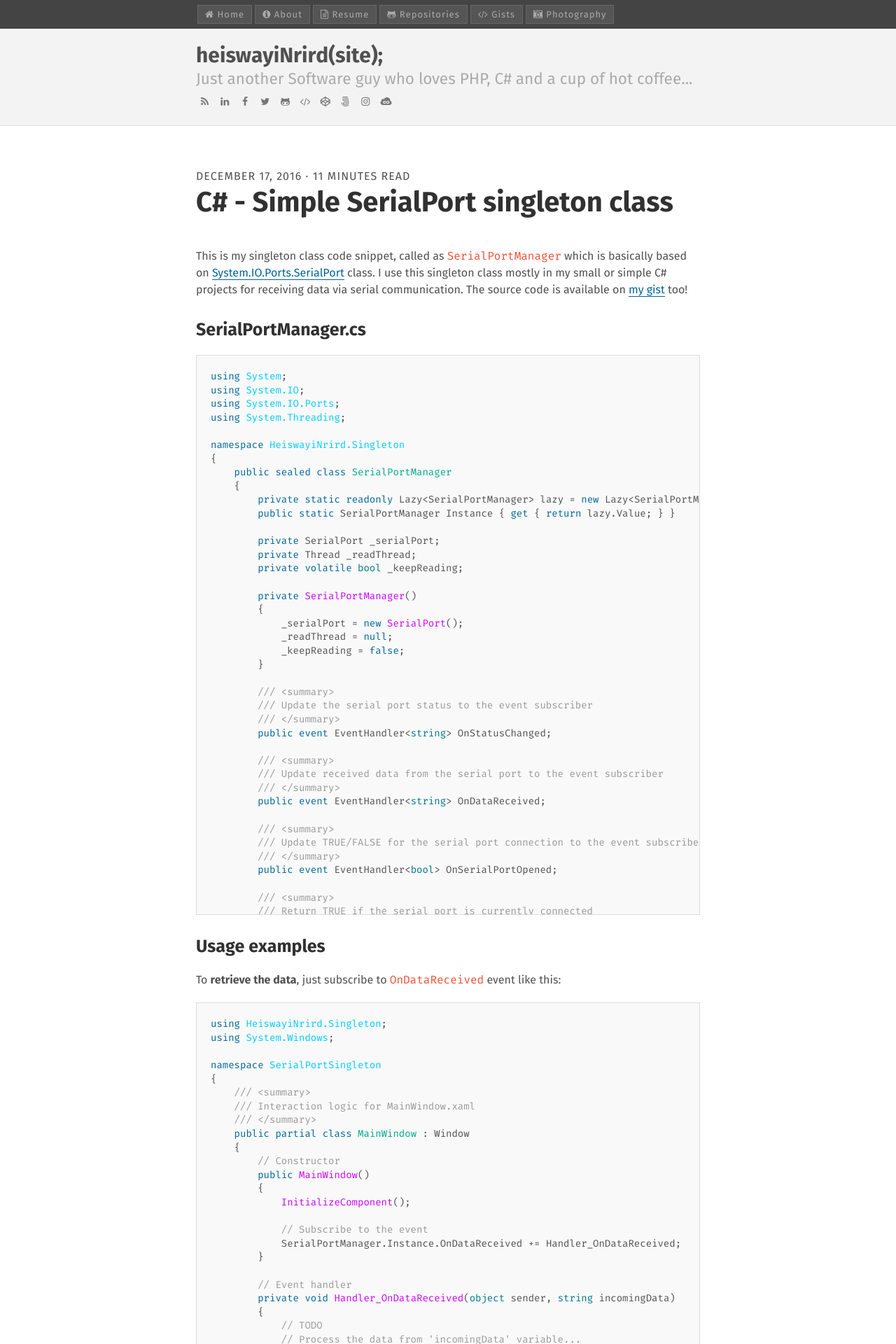
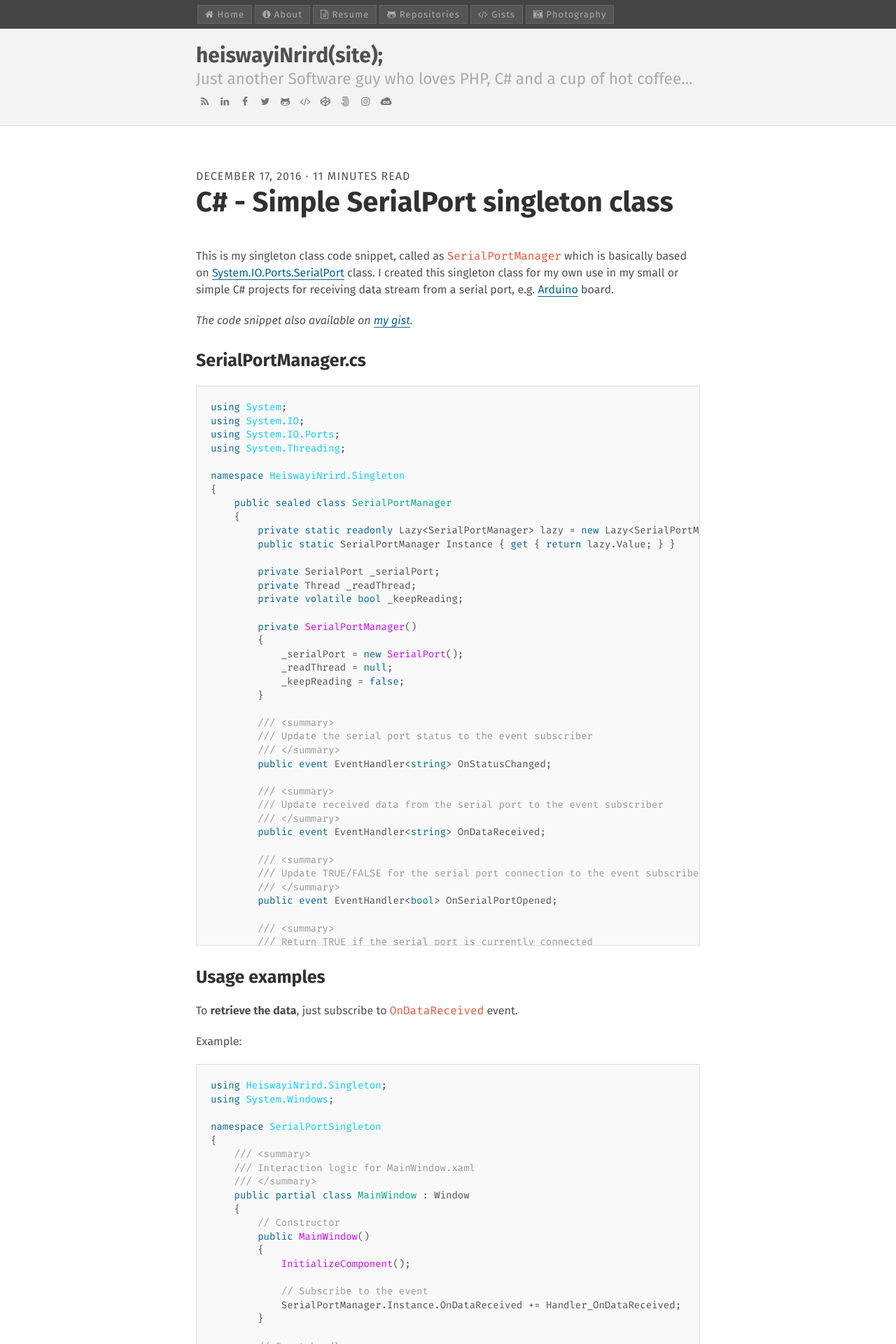
Before and after one commit to GangYang2012/heiswayi.github.io, a Jekyll site: the page built from _posts/2016-12-17-csharp-simple-serialport-singleton-class.md, in a window 1280 px wide. Shown: the top 1920 px of the page at 70% size. Built offline with Jekyll 4.4.1, drawn with Linux system fonts in a browser that asks for light colours; some of the changed text lies outside the part shown.

Commit message:
Revise a post

````diff
--- a/_posts/2016-12-17-csharp-simple-serialport-singleton-class.md
+++ b/_posts/2016-12-17-csharp-simple-serialport-singleton-class.md
@@ -6,7 +6,9 @@ keywords: c# programming, singleton design pattern, serial port, serial communic
 tags: [CSharp, SerialPort]
 ---
 
-This is my singleton class code snippet, called as `SerialPortManager` which is basically based on [System.IO.Ports.SerialPort](https://msdn.microsoft.com/en-us/library/system.io.ports.serialport(v=vs.110).aspx) class. I use this singleton class mostly in my small or simple C# projects for receiving data via serial communication. The source code is available on [my gist](https://gist.github.com/heiswayi/80eda1a6905ba4edee8bd21a45f3a22d) too!
+This is my singleton class code snippet, called as `SerialPortManager` which is basically based on [System.IO.Ports.SerialPort](https://msdn.microsoft.com/en-us/library/system.io.ports.serialport(v=vs.110).aspx) class. I created this singleton class for my own use in my small or simple C# projects for receiving data stream from a serial port, e.g. [Arduino](https://www.arduino.cc/) board.
+
+_The code snippet also available on [my gist](https://gist.github.com/heiswayi/80eda1a6905ba4edee8bd21a45f3a22d)._
 
 ### SerialPortManager.cs
 
@@ -240,7 +242,9 @@ namespace HeiswayiNrird.Singleton
 
 ### Usage examples
 
-To **retrieve the data**, just subscribe to `OnDataReceived` event like this:
+To **retrieve the data**, just subscribe to `OnDataReceived` event.
+
+Example:
 
 ```csharp
 using HeiswayiNrird.Singleton;
@@ -272,7 +276,9 @@ namespace SerialPortSingleton
 }
 ```
 
-For something simple, you may use anonymous function like this, then directly update to UI:
+For something simpler, you may use anonymous function and update directly to UI.
+
+Example:
 
 ```csharp
 using HeiswayiNrird.Singleton;
@@ -324,7 +330,7 @@ SerialPortManager.Instance.Open("COM4", 9600);
 SerialPortManager.Instance.Close();
 ```
 
-If you need to update any status message to UI for any status response from `SerialPortManager`, you may just subscribe to `OnStatusChanged` event. Or for simple way to know if the serial port is opened or closed, just subscribe to `OnSerialPortOpened` event.
+`SerialPortManager` also provides a public event to be subscribe for receiving any status update/response. To get the status message, just subscribe to `OnStatusChanged` event or `OnSerialPortOpened` event for getting boolean return when the serial port is opened or closed.
 
 Example:
 
@@ -360,8 +366,8 @@ namespace SerialPortSingleton
 
 ### Avoiding app hang during serial port closing
 
-Don't worry, this class doesn't have the issue. Here is the design approach;
+Don't worry, this singleton class doesn't have the issue. Here is the design approach;
 
-As you can see from the class, there is no `SerialPort.Close()` is used as this will cause a deadlock issue or hang your GUI. This is because the serial port base stream is locked while serial port events are handled.
+As you can see from the class, there is no `SerialPort.Close()` (System.IO.Ports) is used as this will cause a deadlock issue or hang your application. This is because the serial port base stream is locked while serial port events are handled.
 
-`ReadPort()` method is run on a new thread and use `while` loop statement for acquiring/reading data from the serial port. When `SerialPortManager.Instance.Close()` is called, `_keepReading` will be set to FALSE which will stop UI from receiving data update while wait the thread terminates.
+Instead, use `ReadPort()` method to be run on a new thread and use `while` loop statement for acquiring/reading data from the serial port. When `SerialPortManager.Instance.Close()` is called, `_keepReading` will be set to FALSE which will stop UI from receiving and updating data while waiting the thread terminates.
````
Also changed, not shown: other parts of _posts/2016-12-17-csharp-simple-serialport-singleton-class.md (+1 -1 lines).
